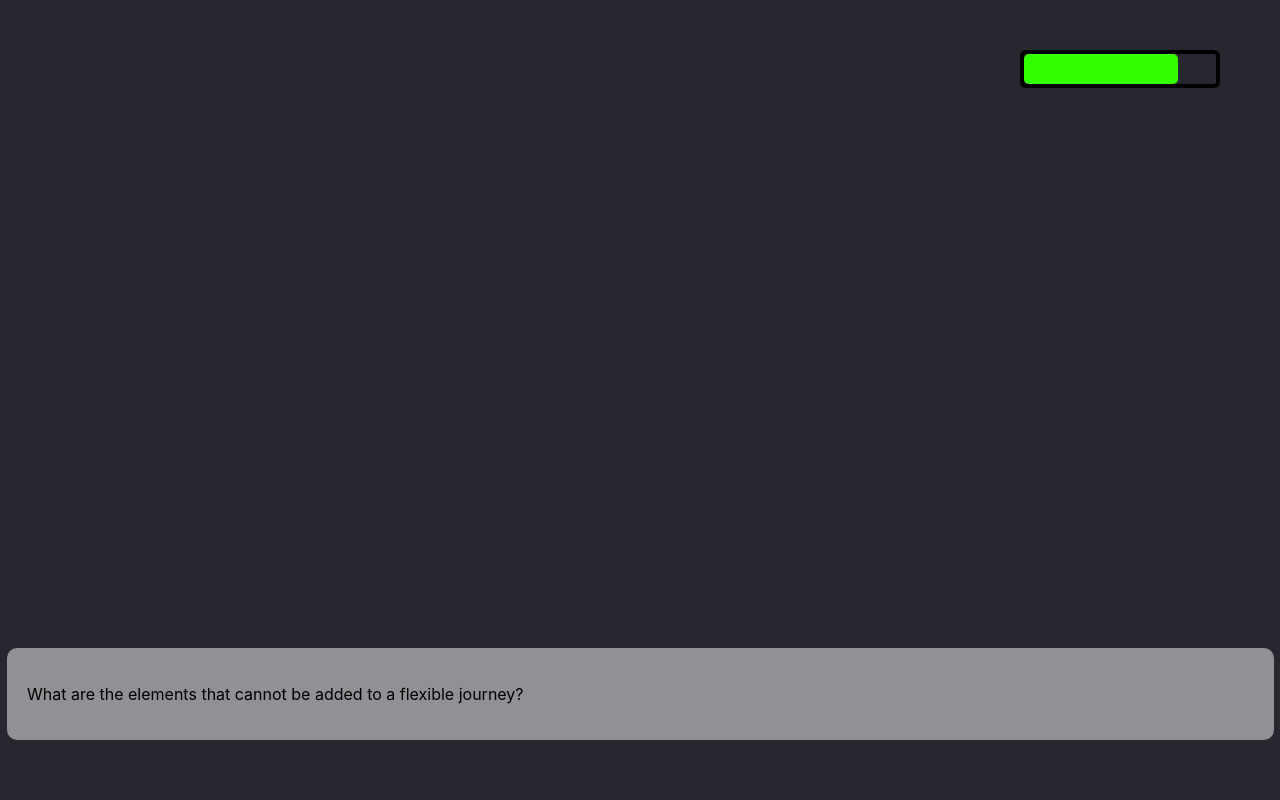
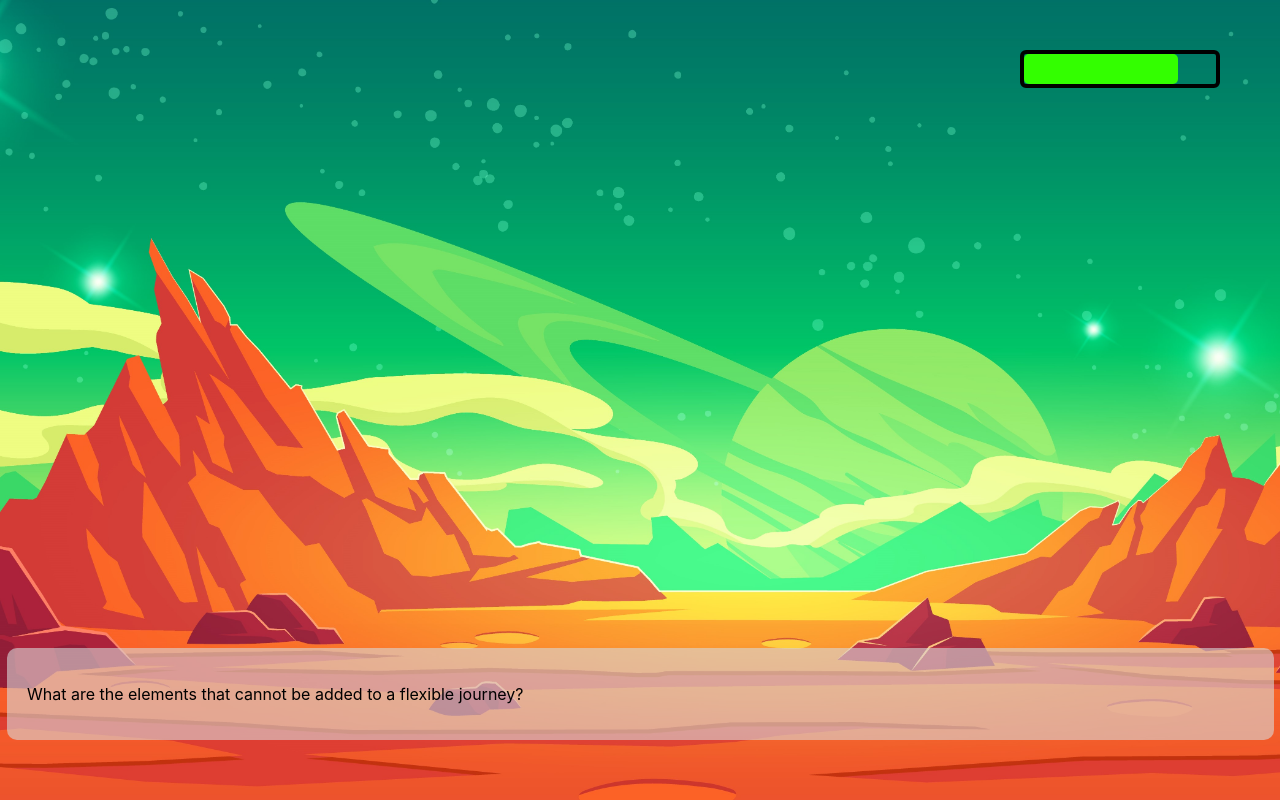
Before and after one commit to soundharsaminathan/quizzer, a React (Create React App) app: page /quiz in a window 1280 px wide. Built offline with nearby package versions, Linux system fonts and the light colour scheme.

Commit message:
adding ground

```diff
--- a/src/App.scss
+++ b/src/App.scss
@@ -29,6 +29,8 @@ body {
   font-family: -apple-system, BlinkMacSystemFont, avenir next, avenir, helvetica neue, helvetica, ubuntu, roboto, noto, segoe ui, arial, sans-serif;
   color: black;
   background: #272730;
+  background-image: url('./Resources/mainpage.jpg');
+  background-size: cover;
   // cursor: url("https://github.com/chenglou/react-motion/raw/master/demos/demo8-draggable-list/cursor.png") 39 39, auto;
   // image-rendering: pixelated;
 }
--- a/src/Modals/Ground.jsx
+++ b/src/Modals/Ground.jsx
@@ -15,7 +15,7 @@ const Ground = () => {
         position={[0, -(viewport.height/2)+2, 0]}
       >
         <mesh>
-          <boxGeometry args={[viewport.width+2, 3, 4]} />
+          <boxGeometry args={[viewport.width+2, 0.1, 4]} />
           <meshStandardMaterial color="lightblue" />
         </mesh>
       </RigidBody>
```
